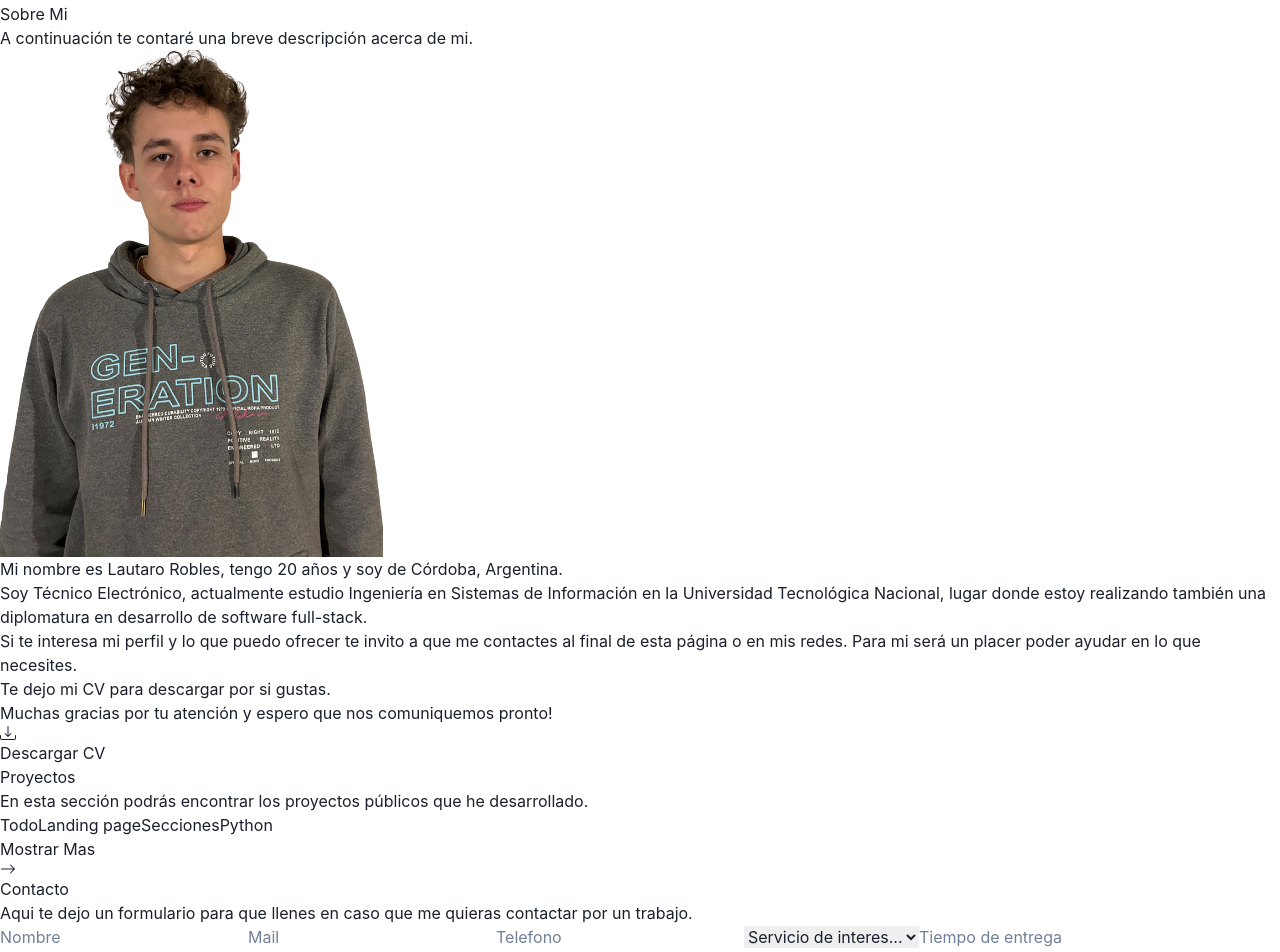
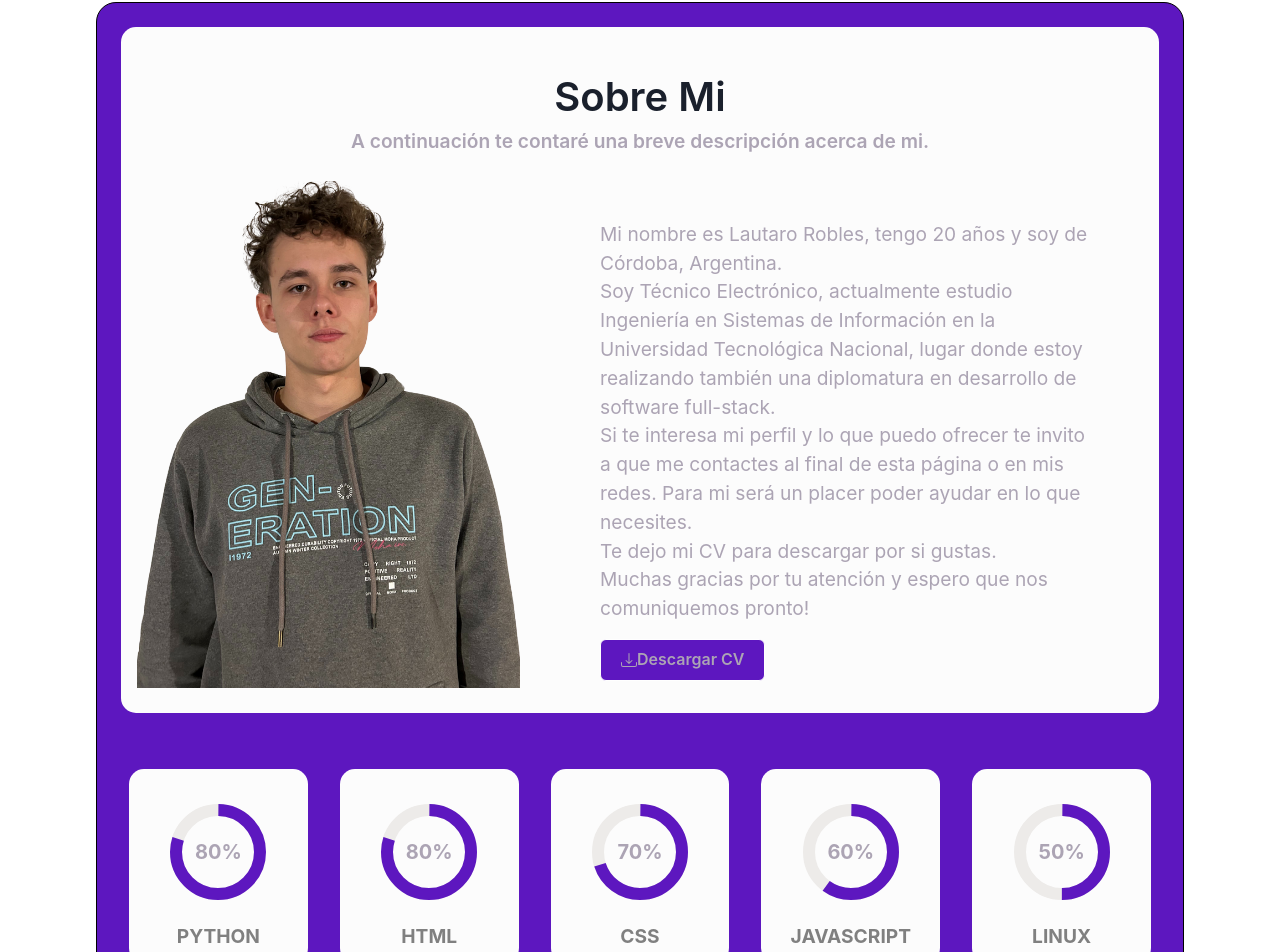
Before and after one commit to lautirobles/portfolioReact, a React (Vite) app: page / in a window 1280 px wide. Shown: the part 1627-2579 px from the top of the page. Built offline with nearby package versions, Linux system fonts and the light colour scheme.

Commit message:
Personalizacion de Sobre Mi realizada

```diff
--- a/src/Components/Acerca/Acerca.jsx
+++ b/src/Components/Acerca/Acerca.jsx
@@ -1,28 +1,137 @@
 import * as Icon from 'react-bootstrap-icons'
+import { Flex, Box, Text, Image, Button, CircularProgress, CircularProgressLabel } from '@chakra-ui/react'
+
 
 const Acerca = () =>{
 
 
+    let habilidades = ['PYTHON', 'HTML', 'CSS', 'JAVASCRIPT', 'LINUX']
+    let porcentajes = ['80', '80', '70', '60', '50']
+    let i=0
+
     return(
-        <section id="acerca" className="acerca">
-            <div className="cont-acerca">
-                <h2>Sobre Mi</h2>
-                <p className="subtitulo">A continuación te contaré una breve descripción acerca de mi.</p>
-                <div className="descripcion">
-                    <img src="../../../public/foto-hero.png" alt="" />
-                    <div className="texto">
-                        <p>Mi nombre es Lautaro Robles, tengo 20 años y soy de Córdoba, Argentina.<br/>
+        <Flex
+        as='section'
+        id="acerca"
+        ml='7.5vw'
+        mr='7.5vw'
+        flexWrap='wrap'
+        justifyContent='center'
+        alignItems='center'
+        backgroundColor='#5d17bf'
+        border='1px solid black'
+        borderRadius='20px'
+        >
+            <Flex
+            as='div'
+            justifyContent='center'
+            alignItems='center'
+            flexWrap='wrap'
+            backgroundColor='#fcfcfc'
+            m='1.5em'
+            borderRadius='15px'
+
+            >
+                <Text
+                as='h2'
+                width='100%'
+                textAlign='center'
+                fontSize='2.5em'
+                m='1em 0 0'
+                fontWeight='semibold'
+                >Sobre Mi</Text>
+                <Text
+                as='p'
+                width='100%'
+                textAlign='center'
+                color='#ACA4B4'
+                fontSize='1.2em'
+                fontWeight='semibold'
+
+                >A continuación te contaré una breve descripción acerca de mi.</Text>
+                <Flex
+                as='div'
+                alignItems='center'
+                justifyContent='space-between'
+                >
+                    <Image
+                    src="../../../public/foto-hero.png"
+                    m='0 1em'
+                    />
+                    <Flex
+                    as='div'
+                    alignItems='center'
+                    flexWrap='wrap'
+                    m='2em 2em 0'
+                    p='2em'
+                    >
+                        <Text
+                        as='p'
+                        width='100%'
+                        fontSize='1.2em'
+                        color='#ACA4B4'
+                        >Mi nombre es Lautaro Robles, tengo 20 años y soy de Córdoba, Argentina.<br/>
                         Soy Técnico Electrónico, actualmente estudio Ingeniería en Sistemas de Información en la Universidad Tecnológica Nacional, lugar donde estoy realizando también una diplomatura en desarrollo de software
                         full-stack.<br/>
                         Si te interesa mi perfil y lo que puedo ofrecer te invito a que me contactes al final de esta página o en mis redes. Para mi será un placer poder ayudar en lo que necesites. <br/>
                         Te dejo mi CV para descargar por si gustas.<br/>Muchas gracias por tu  atención y espero que nos comuniquemos pronto!
-                        </p>
+                        </Text>
 
-                        <a href=""><Icon.Download/> Descargar CV</a>
-                    </div>
-                </div>
-            </div>
-        </section>
+                        <Button as='a'
+                        href=""
+                        bgColor='#5d17bf'
+                        color='#ACA4B4'
+                        p='20px 20px'
+                        mt='1em'
+                        transition='.5s border'
+                        border='1px solid white'
+                        _hover={{
+                            border: '1px solid black'
+                        }}
+                        ><Icon.Download/> Descargar CV</Button>
+                    </Flex>
+                </Flex>
+            </Flex>
+
+            <Flex
+            as='div'
+            width='100%'
+            justifyContent='space-around'
+            p='1em'
+            >
+                {habilidades.map((habilidad, i)=>(
+                    <Flex as='div'
+                    flex='1'
+                    flexWrap='wrap'
+                    justifyContent='center'
+                    alignItems='center'
+                    bgColor='#fcfcfc'
+                    p='1vw 0'
+                    m='1em'
+                    borderRadius='15px'
+                    >
+                        <CircularProgress value={porcentajes[i]}
+                        color='#5d17bf'
+                        size='2.5em'
+                        thickness='12px'
+                        m='.5em'>
+                            <CircularProgressLabel
+                            fontSize='20px'
+                            fontWeight='bold'
+                            color= '#ACA4B4'
+                            >{porcentajes[i]}%</CircularProgressLabel>
+                        </CircularProgress>
+                        <Text as='h2'
+                        fontWeight='bold'
+                        width='100%'
+                        textAlign='center'
+                        fontSize='1.2em'
+                        color='gray'
+                        >{habilidad}</Text>
+                    </Flex>
+                ))}
+            </Flex>
+        </Flex>
     )
 }
 
```
